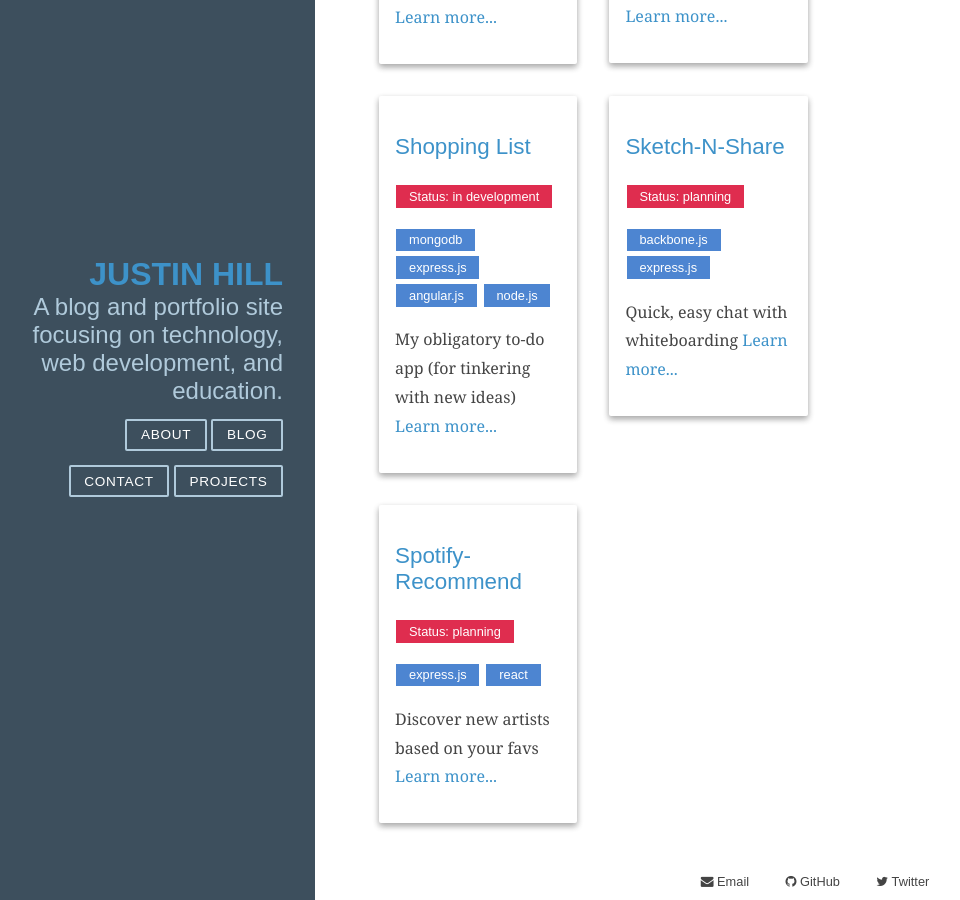
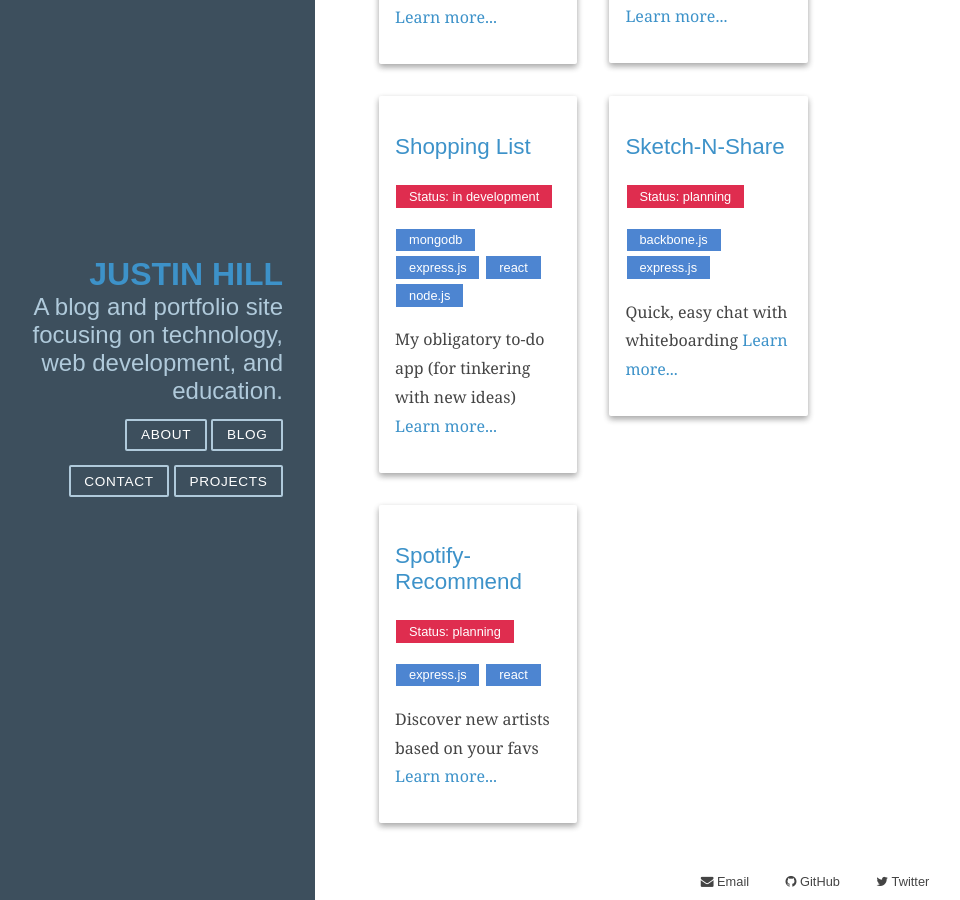
Before and after one commit to JMHill/JMHill.github.io, a Jekyll site: the page built from projects.html, in a window 1280 px wide and 900 px high, scrolled down 787 px. Shown: the whole window, without its empty margins (5-965 px from the left). Built offline with Jekyll 4.4.1, drawn with Linux system fonts in a browser that asks for light colours; comment, search, counter and statistics services are not loaded.

Commit message:
update project data

```diff
--- a/_data/projects.json
+++ b/_data/projects.json
@@ -62,7 +62,7 @@
     "techs": [
       "mongodb",
       "express.js",
-      "angular.js",
+      "react",
       "node.js"
     ]
   },
```
